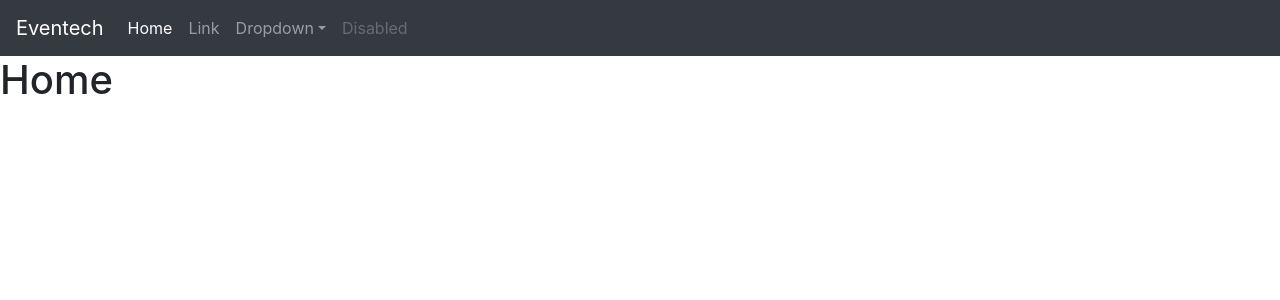
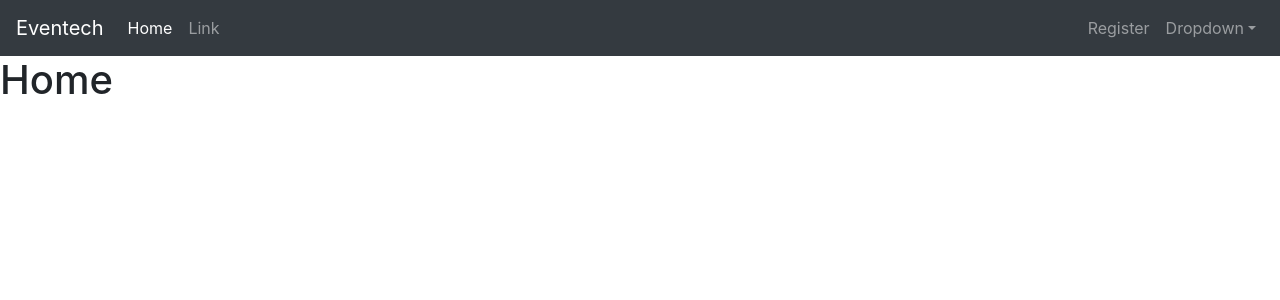
Before and after one commit to jerosantamariai/eventech, a React (Create React App) app in the folder front/: page / in a window 1280 px wide. Shown: the top 300 px of the page. Built offline with nearby package versions, Linux system fonts and the light colour scheme.

Commit message:
ready a propositional navbar

```diff
--- a/front/src/components/navbar.js
+++ b/front/src/components/navbar.js
@@ -8,13 +8,18 @@ const Navbar = props => {
             <button className="navbar-toggler" type="button" data-toggle="collapse" data-target="#navbarSupportedContent" aria-controls="navbarSupportedContent" aria-expanded="false" aria-label="Toggle navigation">
                 <span className="navbar-toggler-icon"></span>
             </button>
-            <div className="collapse navbar-collapse d-flex justify-content-end" id="navbarSupportedContent">
+            <div className="collapse navbar-collapse" id="navbarSupportedContent">
                 <ul className="navbar-nav mr-auto">
                     <li className="nav-item active">
                         <Link className="nav-link" to="#">Home <span className="sr-only">(current)</span></Link>
                     </li>
                     <li className="nav-item">
                         <Link className="nav-link" to="#">Link</Link>
+                    </li>
+                </ul>
+                <ul className="navbar-nav">
+                    <li>
+                        <Link className="nav-link" to="Register">Register</Link>
                     </li>
                     <li className="nav-item dropdown">
                         <Link className="nav-link dropdown-toggle" to="#" id="navbarDropdown" role="button" data-toggle="dropdown" aria-haspopup="true" aria-expanded="false">
@@ -27,9 +32,6 @@ const Navbar = props => {
                             <Link className="dropdown-item" to="#">Something else here</Link>
                         </div>
                     </li>
-                    <li className="nav-item">
-                        <Link className="nav-link disabled" to="#" tabindex="-1" aria-disabled="true">Disabled</Link>
-                    </li>
                 </ul>
             </div>
         </nav>
```
